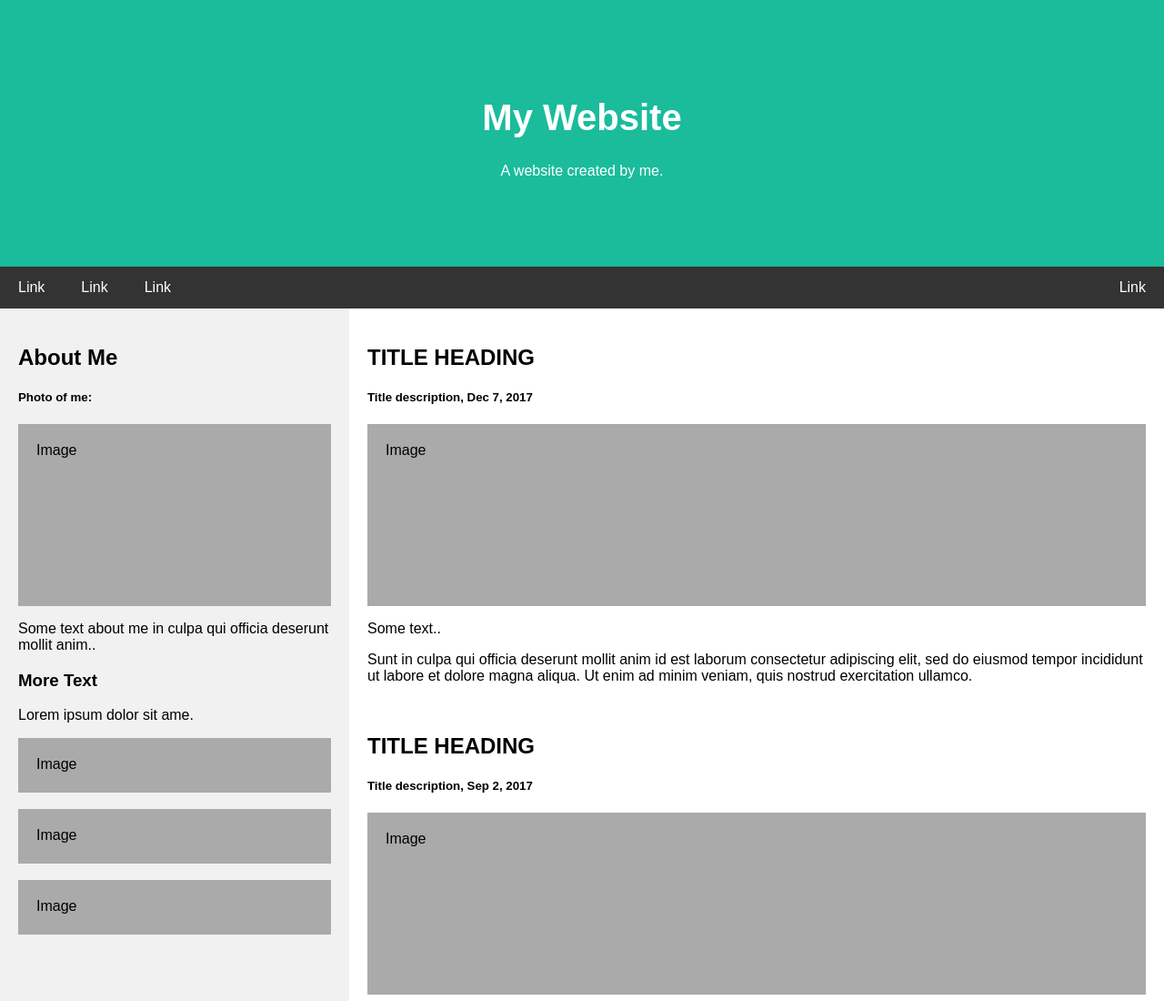
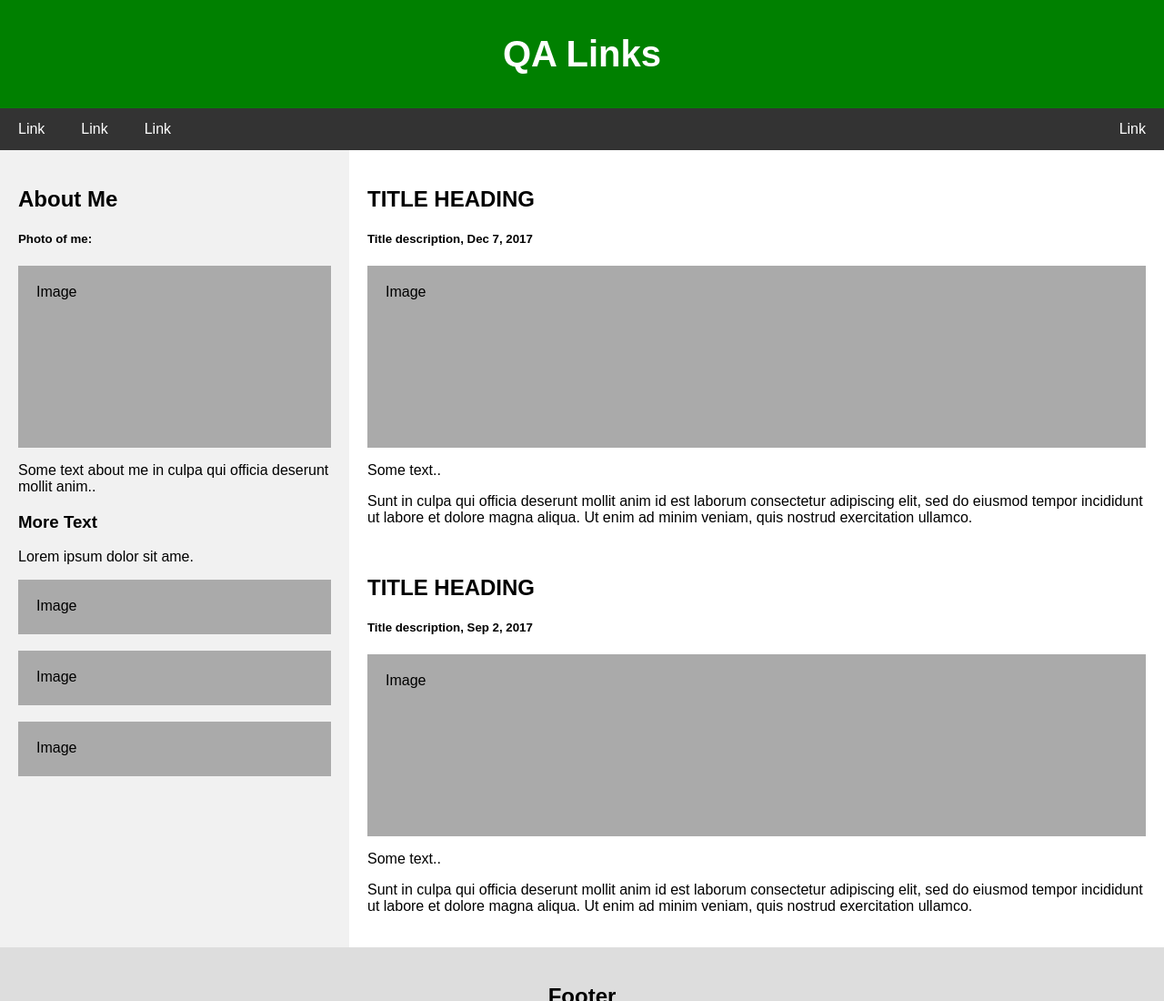
Before and after one commit to BavaniEnnares04/BavaniEnnares04.github.io, a plain HTML site: page index.html in a window 1280 px wide. Shown: the top 1100 px of the page at 91% size. Drawn offline with Linux system fonts and the light colour scheme.

Commit message:
Update index.html

```diff
--- a/index.html
+++ b/index.html
@@ -17,9 +17,10 @@ body {
 
 /* Header/logo Title */
 .header {
-  padding: 80px;
+  padding: 10px;
   text-align: center;
-  background: #1abc9c;
+  background: #008000
+;
   color: white;
 }
 
@@ -113,8 +114,7 @@ body {
 <body>
 
 <div class="header">
-  <h1>My Website</h1>
-  <p>A website created by me.</p>
+  <h1>QA Links</h1>
 </div>
 
 <div class="navbar">
```
